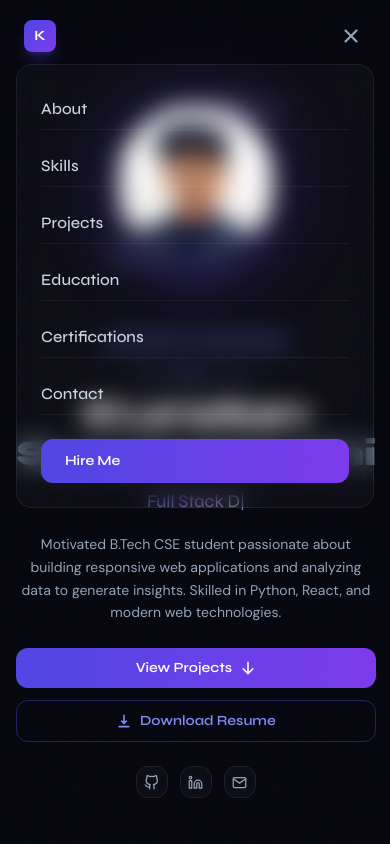
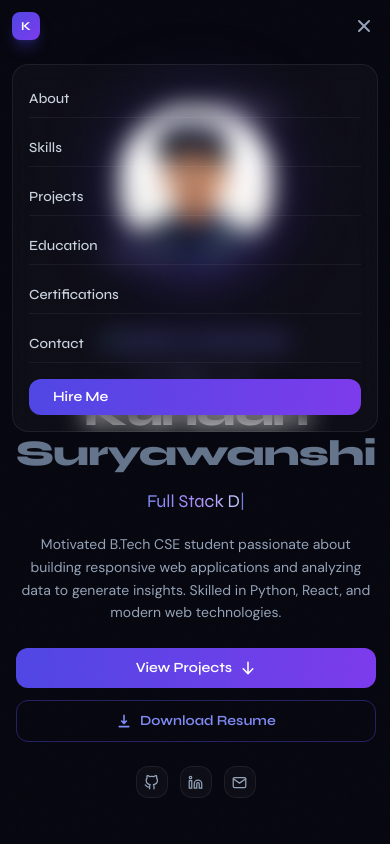
Before and after one commit to kundansurya26/Portfolio-Website, a React (Vite) app: page / in a window 390 px wide. Both pictures are taken after a click on the button 351 px from the left and 36 px from the top of the page. Shown: the top 844 px of the page. Built offline with nearby package versions, Linux system fonts and the light colour scheme.

Commit message:
Update Navbar.jsx

```diff
--- a/src/components/Navbar.jsx
+++ b/src/components/Navbar.jsx
@@ -28,36 +28,36 @@ export default function Navbar() {
         animate={{ y: 0, opacity: 1 }}
         transition={{ duration: 0.6, ease: [0.22, 1, 0.36, 1] }}
         className={`fixed top-0 left-0 right-0 z-50 transition-all duration-500 ${
-          scrolled ? 'py-3' : 'py-5'
+          scrolled ? 'py-2 sm:py-3' : 'py-3 sm:py-5'
         }`}
       >
-        <div className={`mx-auto max-w-6xl px-6 flex items-center justify-between transition-all duration-500 ${
-          scrolled ? 'glass rounded-2xl py-3 px-6' : ''
+        <div className={`mx-auto max-w-6xl px-3 sm:px-6 flex items-center justify-between transition-all duration-500 ${
+          scrolled ? 'glass rounded-xl sm:rounded-2xl py-2 sm:py-3 px-3 sm:px-6 mx-3 sm:mx-6' : ''
         }`}>
           {/* Logo */}
-          <a href="#home" className="flex items-center gap-2 group">
-            <div className="w-8 h-8 rounded-lg bg-gradient-to-br from-brand-600 to-accent-600 flex items-center justify-center text-white font-display font-bold text-sm shadow-lg shadow-brand-600/30 group-hover:scale-110 transition-transform duration-300">
+          <a href="#home" className="flex items-center gap-1.5 sm:gap-2 group">
+            <div className="w-7 h-7 sm:w-8 sm:h-8 rounded-lg bg-gradient-to-br from-brand-600 to-accent-600 flex items-center justify-center text-white font-display font-bold text-xs sm:text-sm shadow-lg shadow-brand-600/30 group-hover:scale-110 transition-transform duration-300">
               K
             </div>
-            <span className="font-display font-semibold text-white text-sm tracking-wide hidden sm:block">
+            <span className="font-display font-semibold text-white text-xs sm:text-sm tracking-wide hidden xs:block">
               Kundan<span className="text-brand-400">.</span>
             </span>
           </a>
 
           {/* Desktop links */}
-          <div className="hidden md:flex items-center gap-8">
+          <div className="hidden md:flex items-center gap-4 lg:gap-8">
             {links.map((link) => (
-              <a key={link.href} href={link.href} className="nav-link">
+              <a key={link.href} href={link.href} className="nav-link text-xs lg:text-sm">
                 {link.label}
               </a>
             ))}
           </div>
 
           {/* CTA + Mobile menu */}
-          <div className="flex items-center gap-4">
+          <div className="flex items-center gap-2 sm:gap-4">
             <a
               href="mailto:kundansurya24@gmail.com"
-              className="hidden md:inline-flex btn-primary text-xs py-2 px-4"
+              className="hidden md:inline-flex btn-primary text-[10px] sm:text-xs py-1.5 sm:py-2 px-3 sm:px-4"
             >
               Hire Me
             </a>
@@ -65,7 +65,7 @@ export default function Navbar() {
               onClick={() => setMenuOpen(!menuOpen)}
               className="md:hidden text-slate-400 hover:text-white transition-colors p-1"
             >
-              {menuOpen ? <HiX size={22} /> : <HiMenuAlt3 size={22} />}
+              {menuOpen ? <HiX size={20} className="sm:w-[22px] sm:h-[22px]" /> : <HiMenuAlt3 size={20} className="sm:w-[22px] sm:h-[22px]" />}
             </button>
           </div>
         </div>
@@ -79,20 +79,20 @@ export default function Navbar() {
             animate={{ opacity: 1, y: 0 }}
             exit={{ opacity: 0, y: -20 }}
             transition={{ duration: 0.2 }}
-            className="fixed inset-x-0 top-16 z-40 mx-4 glass rounded-2xl p-6 md:hidden"
+            className="fixed inset-x-3 sm:inset-x-4 top-16 sm:top-20 z-40 glass rounded-2xl p-4 sm:p-6 md:hidden"
           >
-            <div className="flex flex-col gap-4">
+            <div className="flex flex-col gap-3 sm:gap-4">
               {links.map((link) => (
                 <a
                   key={link.href}
                   href={link.href}
                   onClick={() => setMenuOpen(false)}
-                  className="text-slate-300 hover:text-white font-display font-medium py-2 border-b border-white/5 transition-colors"
+                  className="text-slate-300 hover:text-white font-display font-medium py-2 border-b border-white/5 transition-colors text-sm sm:text-base"
                 >
                   {link.label}
                 </a>
               ))}
-              <a href="mailto:kundansurya24@gmail.com" className="btn-primary text-center mt-2">
+              <a href="mailto:kundansurya24@gmail.com" className="btn-primary text-center mt-1 sm:mt-2 text-sm sm:text-base py-2 sm:py-2.5">
                 Hire Me
               </a>
             </div>
```
